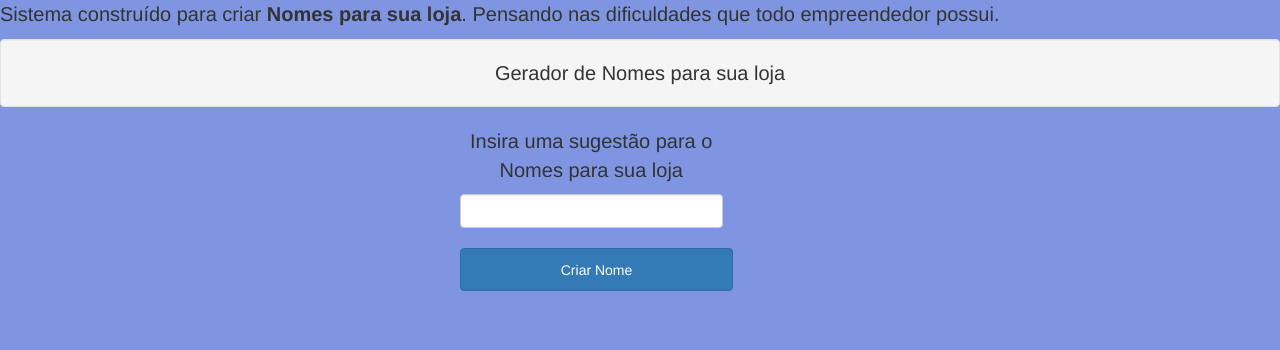
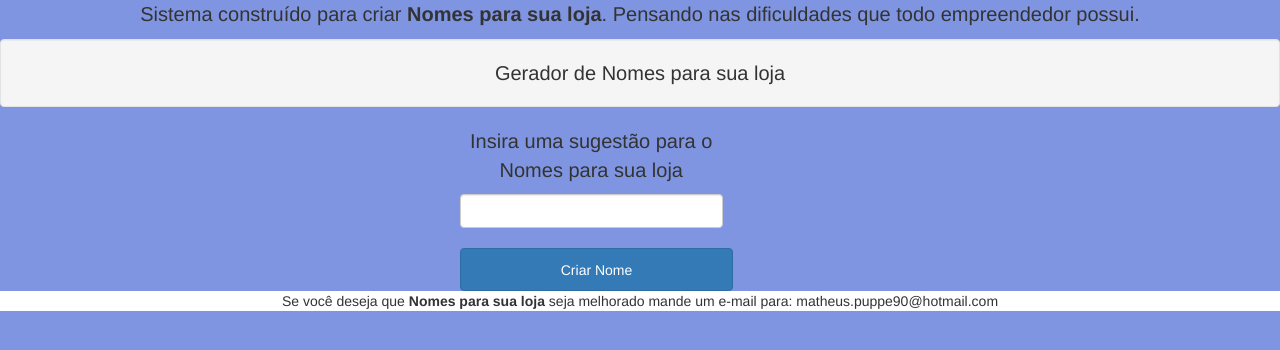
Before and after one commit to puppe1990/NomesLoja, a plain HTML site: page index.html in a window 1280 px wide. Drawn offline with nearby package versions, Linux system fonts and the light colour scheme.

Commit message:
Alterações nas palavras chaves

```diff
--- a/css/style.css
+++ b/css/style.css
@@ -13,6 +13,7 @@ body {
 
 p {
 	font-size: 20px;
+	text-align: center;
 }
 
 .nome-produto {
@@ -27,3 +28,7 @@ p {
 .bg-success {
 	text-transform: capitalize;
 }
+footer {
+	text-align: center;
+	background-color: white;
+}
--- a/index.html
+++ b/index.html
@@ -25,7 +25,7 @@
 				</div>
 			</div>
 		</div>
-
+		<footer>Se você deseja que <b>Nomes para sua loja</b> seja melhorado mande um e-mail para: matheus.puppe90@hotmail.com</footer>
 		<script type="text/javascript" src="js/scripts.js"></script>
 
 
```
